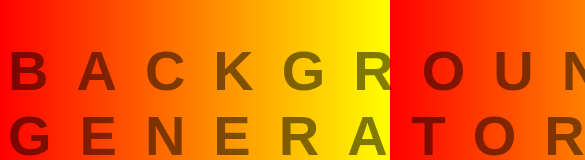
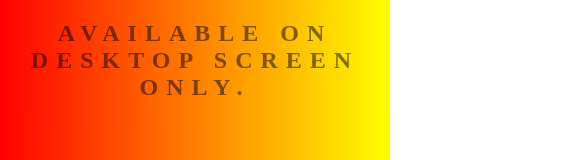
Before and after one commit to tahsinzidane/get-linearGradient, a plain HTML site: page index.html in a window 390 px wide. Shown: the top 160 px of the page, 585 px wide, since content can reach past the window. Drawn offline with Linux system fonts and the light colour scheme.

Commit message:
update project

```diff
--- a/index.html
+++ b/index.html
@@ -17,6 +17,9 @@
     </div>
     <h2>Current CSS Background</h2>
     <h3 id="css-code"></h3>
+
+
+    <h2 class="main">Available on Desktop screen only.</h2>
     <script type="text/javascript" src="script.js"></script>
 </body>
 </html>
--- a/style.css
+++ b/style.css
@@ -46,3 +46,16 @@ button {
 button:hover {
     background-color: #45a049; /* Darker Green */
 }
+
+.main {
+    display: none !important;
+}
+
+@media only screen and (max-width: 720px) {
+    h1, h2, h3, input , div {
+        display: none !important;
+    }
+    .main {
+        display: block !important;
+    }
+  }
```
